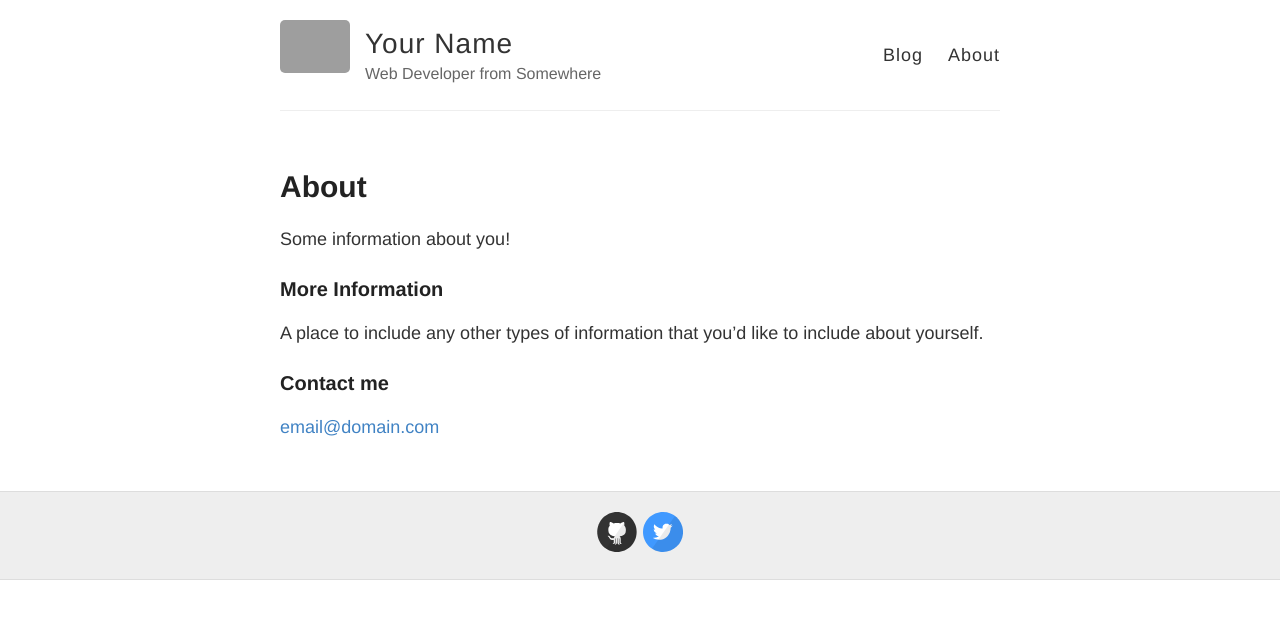
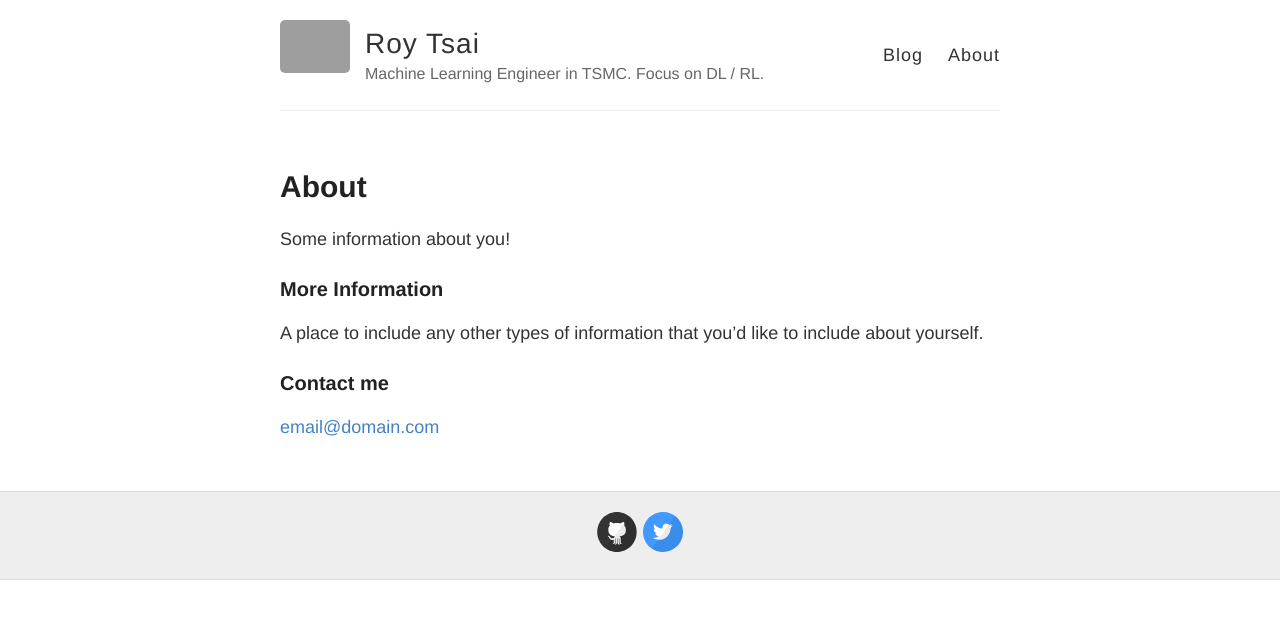
Before and after one commit to roy860328/roy860328.github.io, a Jekyll site: the page built from about.md, in a window 1280 px wide. Shown: the top 619 px of the page. Built offline with Jekyll 4.4.1, drawn with Linux system fonts in a browser that asks for light colours; grey boxes are pictures that could not be loaded.

Commit message:
Update _config.yml

```diff
--- a/_config.yml
+++ b/_config.yml
@@ -3,14 +3,13 @@
 #
 
 # Name of your site (displayed in the header)
-name: Your Name
+name: Roy Tsai
 
 # Short bio or description (displayed in the header)
-description: Web Developer from Somewhere
+description: Machine Learning Engineer in TSMC. Focus on DL / RL.
 
 # URL of your avatar or profile pic (you could use your GitHub profile pic)
-avatar: https://raw.githubusercontent.com/barryclark/jekyll-now/master/images/jekyll-logo.png
-
+avatar: https://raw.githubusercontent.com/roy860328/roy860328.github.io/main/images/roy860328.png
 #
 # Flags below are optional
 #
```
